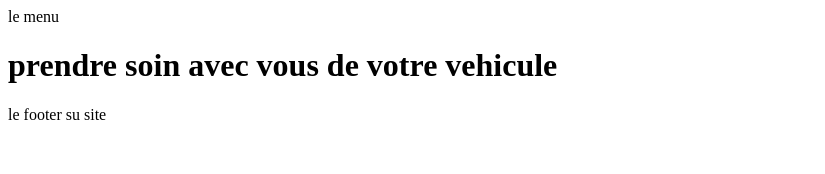
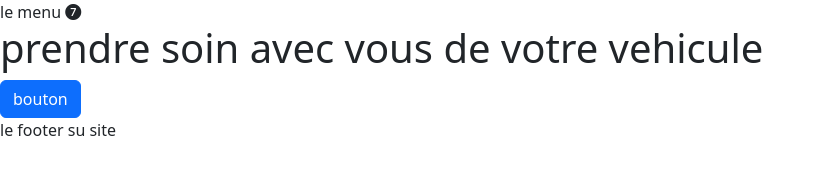
Before and after one commit to 0ffTheGrid/garage-parrot, a website with bundled scripts: page index.html in a window 1280 px wide. Shown: the whole page, without its empty margins (0-825 px from the left). Built offline with nearby package versions, Linux system fonts and the light colour scheme; files whose address does not match are found by name.

Commit message:
install bootstrap

```diff
--- a/index.html
+++ b/index.html
@@ -3,11 +3,16 @@
 <head>
     <meta charset="UTF-8">
     <meta name="viewport" content="width=device-width, initial-scale=1.0">
+
+    <link rel="stylesheet" href="node_modules/bootstrap/dist/css/bootstrap.min.css"/>
+    <link rel="stylesheet" href="node_modules/bootstrap-icons/font/bootstrap-icons.css">
+
     <title>Document</title>
 </head>
 <body>
 
-    <header>le menu</header>
+    <header>le menu <i class="bi bi-7-circle-fill"></i>
+</header>
 
     <main id="main-page">
 
@@ -16,5 +21,6 @@
     <footer>le footer su site</footer>
 
     <script type="module" src="Router/router.js"></script>
+    <script src="node_modules/bootstrap/dist/js/bootstrap.bundle.min.js"></script>
 </body>
 </html>
--- /dev/null
+++ b/package.json
@@ -0,0 +1,6 @@
+{
+  "dependencies": {
+    "bootstrap": "^5.3.2",
+    "bootstrap-icons": "^1.11.3"
+  }
+}
--- a/pages/home.html
+++ b/pages/home.html
@@ -1 +1,2 @@
 <h1>prendre soin avec vous de votre vehicule</h1>
+<button class="btn btn-primary">bouton</button>
```
Also changed, not shown: 3 other files.
